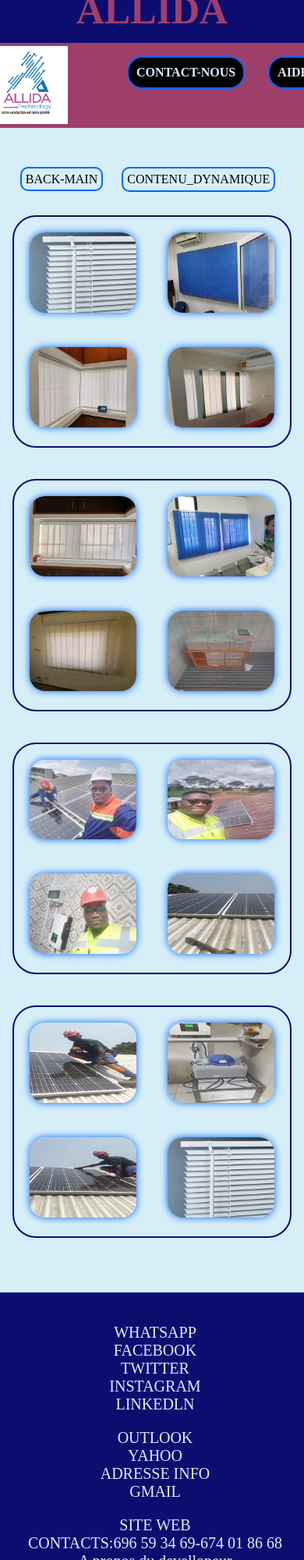
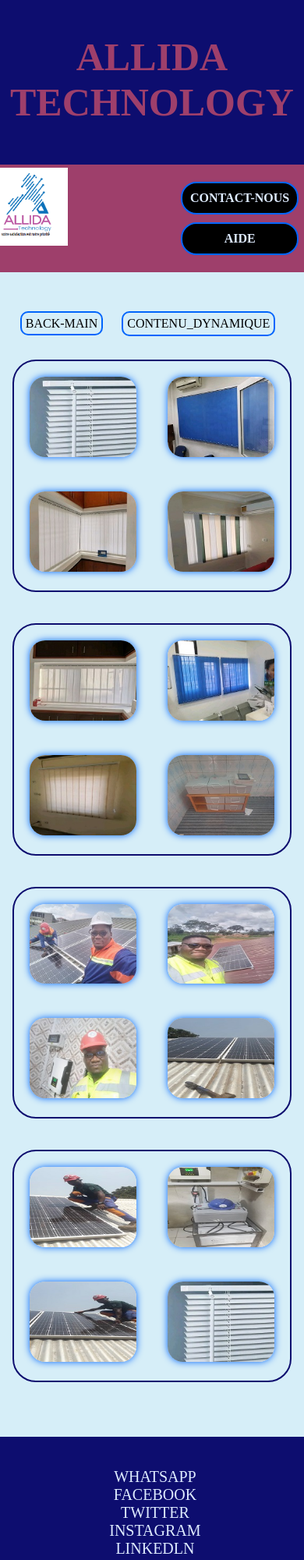
Before and after one commit to Kougang/PRESS_BOOK, a website: page ImgPresentation.html in a window 390 px wide. Shown: the top 2000 px of the page at 78% size. Drawn offline with Linux system fonts and the light colour scheme; a web font is replaced by a local one.

Commit message:
petite correction

```diff
--- a/sass/layout/_footer.scss
+++ b/sass/layout/_footer.scss
@@ -17,6 +17,7 @@
         background-color: $blue;
         color:$white;
         padding-top: 20px;
+        width: auto;
     }
 
     .footer
@@ -108,13 +109,14 @@
 
     footer
     {
+        // all: unset;
         margin-top: 30px;
         background-color: $blue;
         color:$white;
         padding-top: 20px;
 
-        margin-left: -20px;
-        margin-right: -20px;
+        margin-left: -17px;
+        margin-right: -17px;
         margin-bottom: -10px;
 
         font-size: 20px;
--- a/sass/layout/_header.scss
+++ b/sass/layout/_header.scss
@@ -15,6 +15,7 @@
 
         }
 
+
      .header{
         font-family: raleway;
         &--titre
@@ -22,7 +23,9 @@
             // all:unset;
             background-color:$blue ;
             color: $rose;
-            height: 75px;
+            // height: 75px;
+            // margin-top: 10px;
+
 
             border: 1px solid $blue;
             // border-radius: 30px 0px 0px 0px;
@@ -33,11 +36,11 @@
            {
 
             text-align: center;
-            font-size: 50px;
-            margin-top: 5px;
+            font-size: 60px;
+            // margin-top: 55px;
             font-weight: $font-weight1;
             cursor: pointer;
-            // padding-top: 10px;
+            // padding-top: 15px;
             // display: inline;
 
         //    align-items:stretch;
@@ -116,6 +119,8 @@
                         border: 2px solid $bleue-claire;
                         padding:10px;
                         border-radius: 20px 20px 20px 20px;
+                        margin-right: 10px;
+
 
                         &:hover
                         {
@@ -159,15 +164,27 @@
         url('..static/Raleway-SemiBold.ttf')  format('truetype') ;
 
     }
+    // header
+    // {
+    //     // all:unset;
+    //     margin-left: -40px;
+    //     margin-right: -40px;
+    // }
+ .header{
 
- .header{
+
     font-family: raleway;
     &--titre
     {
         // all:unset;
+
         background-color:$blue ;
         color: $rose;
-        height: 75px;
+        // height: 75px;
+
+        // font-size: 10px;
+
+        // margin-top: 20px;
 
         border: 1px solid $blue;
         // border-radius: 30px 0px 0px 0px;
@@ -179,10 +196,10 @@
 
         text-align: center;
         font-size: 50px;
-        margin-top: 5px;
+        // margin-top: 5px;
         font-weight: $font-weight1;
         cursor: pointer;
-        // padding-top: 10px;
+        padding-top: 15px;
         // display: inline;
 
     //    align-items:stretch;
@@ -195,6 +212,7 @@
         display: flex;
         background-color: $rose;
         flex-direction: row;
+        // align-items: stretch;
 
         justify-items: auto;
         justify-content: space-between;
@@ -220,18 +238,23 @@
             & ul
             {
                 display: flex;
-                flex-direction: row;
+                flex-direction:column;
                 align-content: stretch;
                 list-style: none;
                 font-weight: $font-weight2;
+                margin-right: 20px;
 
                 color:$white;
 
 
 
                 & li
-                {cursor: pointer;
+                {
+                    cursor: pointer;
                     background-color:$black;
+                    margin: 5px;
+
+                    width: auto;
                     & a
                     {
 
@@ -244,7 +267,7 @@
 
                 #list1
                 {
-                    margin-right:  30px;
+                    // margin-right:  30px;
                     border: 2px solid $bleue-claire;
                     padding:10px;
                     border-radius: 20px 20px 20px 20px;
@@ -261,6 +284,7 @@
                     border: 2px solid $bleue-claire;
                     padding:10px;
                     border-radius: 20px 20px 20px 20px;
+                    text-align: center;
 
                     &:hover
                     {
```
Also changed, not shown: sass/layout/_container.scss (+9 -7 lines), public/css/style.css, 1 other file.
